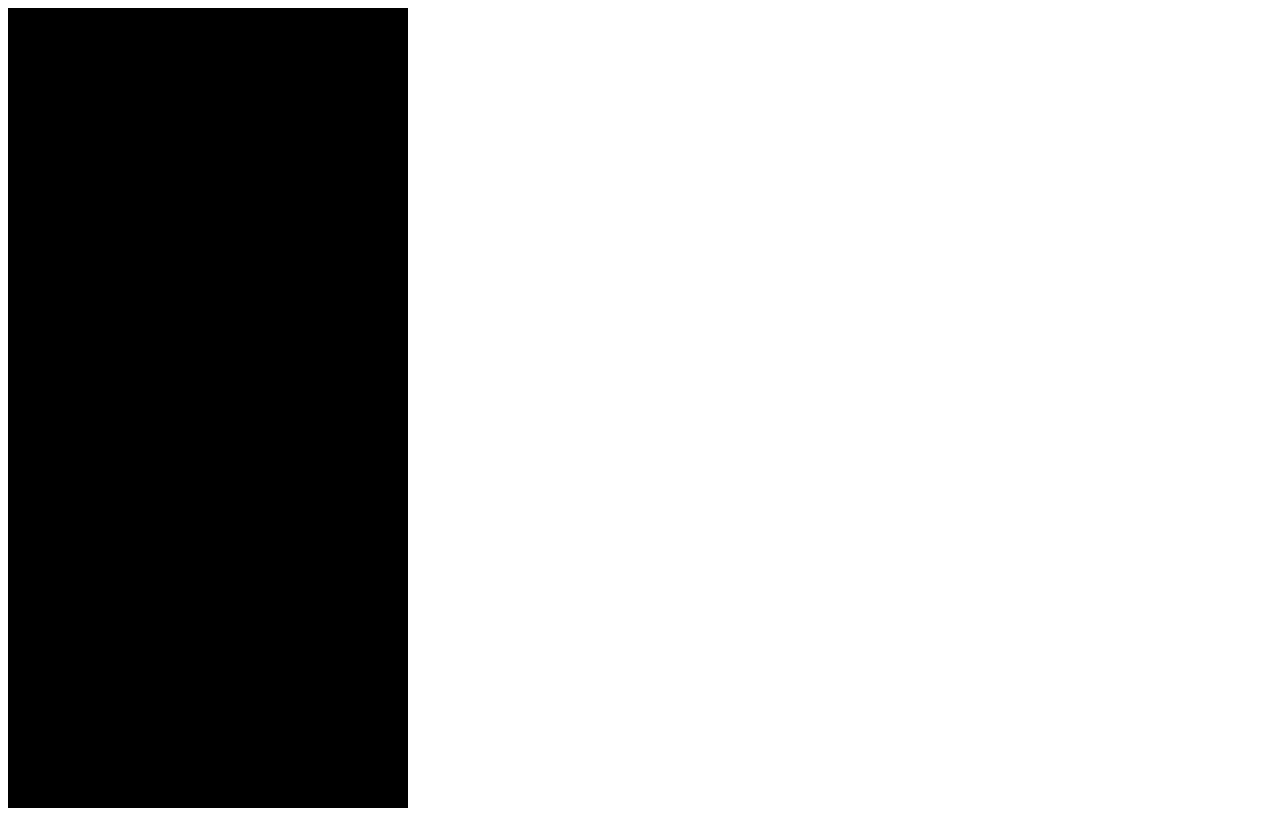
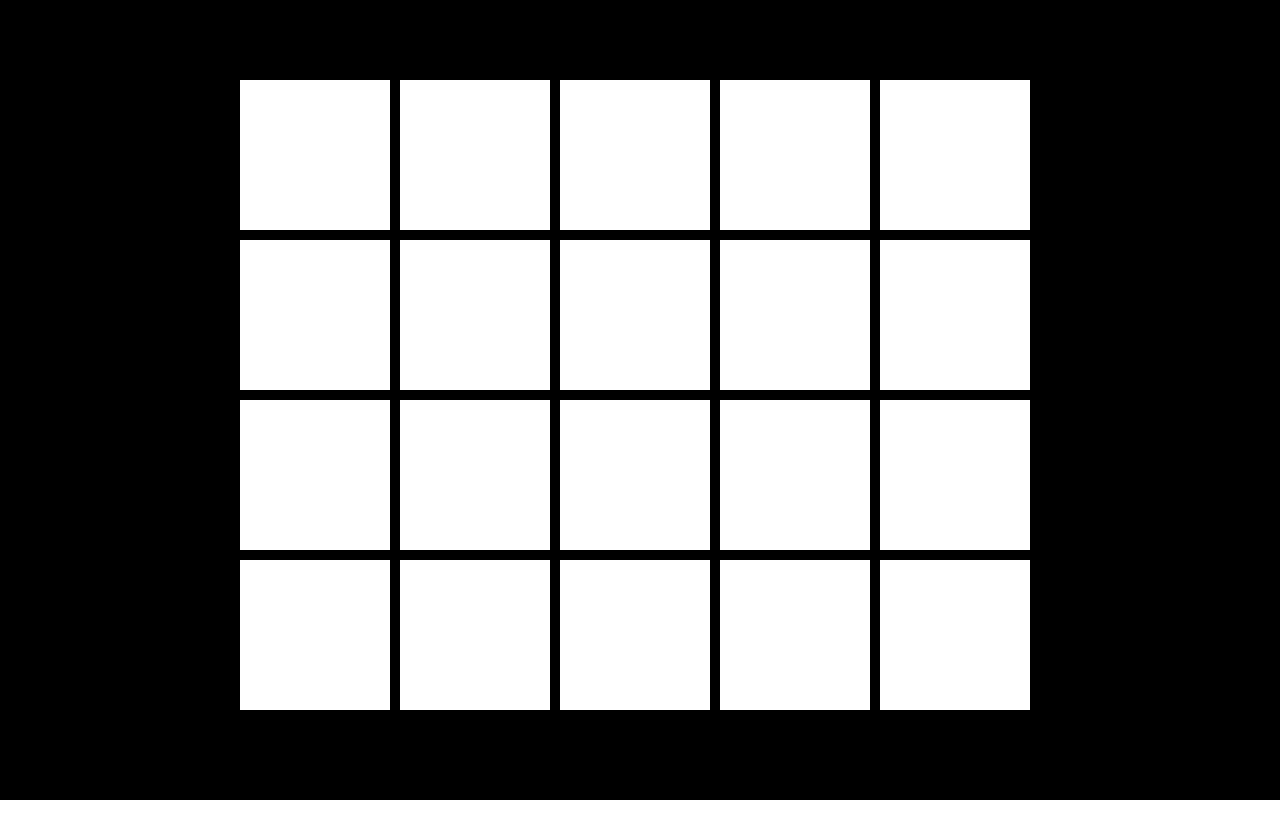
Before and after one commit to natewilcox/memory, a website built with Vite: page index.html in a window 1280 px wide. Built offline with nearby package versions, Linux system fonts and the light colour scheme; animation ran at ten frames a second.

Commit message:
add memory game code

```diff
--- a/index.html
+++ b/index.html
@@ -3,6 +3,7 @@
     <head>
         <title>Memory Game</title>
         <script type="module" src="src/index.ts"></script>
+        <link rel="stylesheet" href="css/style.css">
     </head>
     <body>
     </body>
--- /dev/null
+++ b/public/css/style.css
@@ -0,0 +1,9 @@
+body {
+    padding: 0;
+    margin: 0;
+}
+
+canvas {
+    width: 100%;
+    height: 100%;
+}
--- a/src/index.ts
+++ b/src/index.ts
@@ -1,11 +1,15 @@
 import Phaser from 'phaser';
-import { Board } from './scenes/board';
+import { Game } from './scenes/game';
 
 const config = {
   type: Phaser.AUTO,
   width: 800,
   height: 600,
-  scene: Board,
+  scale: {
+      mode: Phaser.Scale.RESIZE,
+      autoCenter: Phaser.Scale.CENTER_BOTH
+  },
+  scene: Game,
   physics: {
     default: "arcade",
     arcade: {
--- /dev/null
+++ b/src/objects/board.ts
@@ -0,0 +1,81 @@
+export class Board {
+
+    private layout: number[] = [];
+    private state: boolean[] = [];
+    private answered: boolean[] = [];
+
+    constructor(layout: number[]) {
+
+        this.layout = layout;
+        this.state = new Array(this.layout.length).fill(false);
+    }
+
+    get(i: number): number {
+        return this.layout[i];
+    }
+
+    isVisible(i: number) {
+        return this.state[i];
+    }
+
+    setVisible(i: number) {
+        this.state[i] = true;
+    }
+
+    hide(i: number) {
+        this.state[i] = false;
+    }
+
+    isRight(i: number) {
+        return this.answered[i];
+    }
+
+    setRight(i: number, isRight: boolean) {
+        this.answered[i] = isRight;
+    }
+
+    public hideAllWrong() {
+
+        for(let i=0; i<this.state.length; i++) {
+
+            if(!this.isRight(i)) {
+                this.hide(i);
+            }
+        }
+    }
+
+    public static generateLayout(total: number): number[] {
+
+        if(total % 2 != 0) {
+            throw new Error("Board total must be an even number");
+        }
+
+        const layout: number[] = [];
+        const answers = new Set<number>();
+
+        while(answers.size < (total/2)) {
+            answers.add(Board.getRandomNumber(1, 99));
+        }
+
+        for(const [v] of answers.entries()) {
+
+            let set = 2;
+            while(set > 0) {
+
+                const i = Board.getRandomNumber(0, total-1);
+
+                if(layout[i] === undefined) {
+
+                    layout[i] = v;
+                    set--;
+                }
+            }
+        }
+
+        return layout;
+    }
+
+    private static getRandomNumber(min: number, max: number) {
+        return Math.floor(Math.random() * (max - min + 1)) + min;
+    }
+}
--- /dev/null
+++ b/src/objects/game.ts
@@ -0,0 +1,46 @@
+import { Board } from "./board";
+
+export class MemoryGame {
+
+    private _board: Board;
+    private _prevGuess: number;
+
+    constructor(board: Board) {
+        this._board = board;
+        this._prevGuess = -1;
+    }
+
+    get board(): Board {
+        return this._board;
+    }
+
+    guess(i: number, endTurn: () => void) {
+
+        if(this.board.isVisible(i)) {
+            console.log("pick something else");
+            return;
+        }
+
+        this._board.setVisible(i);
+
+        if(this._prevGuess == -1) {
+            this._prevGuess = i;
+        }
+        else {
+
+            const a = this.board.get(i);
+            const b = this.board.get(this._prevGuess);
+
+            this.board.setRight(i, a == b);
+            this.board.setRight(this._prevGuess, a == b);
+
+            this._prevGuess = -1;
+
+            endTurn();
+        }
+    }
+
+    public hideWrong() {
+        this.board.hideAllWrong();
+    }
+}
--- a/src/scenes/board.ts
+++ /dev/null
@@ -1,55 +0,0 @@
-import Phaser from "phaser";
-
-export class Board extends Phaser.Scene {
-    create() {
-        console.log("creating board");
-
-        this.resizeToScreen(400, 800);
-    }
-
-    resizeToScreen(
-        maxWidth: number,
-        maxHeight: number,
-    ) {
-        const resize = () => {
-            this.setScreenSize(
-                Math.min(maxWidth, document.documentElement.clientWidth),
-                Math.min(maxHeight, document.documentElement.clientHeight),
-            );
-        };
-
-            window.addEventListener("resize", resize);
-
-        //if the screen size is different than the scale size, resize
-        if (
-            window.innerWidth != this.scale.width ||
-            window.innerWidth != this.scale.height
-        ) {
-            resize();
-        }
-    }
-
-    setScreenSize(
-        width: number,
-        height: number,
-        cssWidth?: number,
-        cssHeight?: number,
-    ) {
-        // Set screen resolution
-        this.game.canvas.width = width;
-        this.game.canvas.height = height;
-
-        // If cssWidth and cssHeight are not provided, use width and height
-        cssWidth = cssWidth || width;
-        cssHeight = cssHeight || height;
-
-        // Set CSS size
-        this.game.canvas.style.width = cssWidth + "px";
-        this.game.canvas.style.height = cssHeight + "px";
-
-        console.info(`resizing to ${width}x${height}`);
-        this.game.renderer.resize(width, height);
-        this.scale.resize(width, height);
-        this.scale.refresh();
-    }
-}
--- /dev/null
+++ b/src/scenes/game.ts
@@ -0,0 +1,110 @@
+import Phaser from "phaser";
+import { Board } from "../objects/board";
+import { MemoryGame } from "../objects/game";
+
+export class Game extends Phaser.Scene {
+
+    private GAME_SIZE = 20;
+    private GAME_WIDTH = 5;
+    private GAME_HEIGHT = 4;
+
+    private memoryGame!: MemoryGame;
+    private squares: Phaser.GameObjects.Graphics[] = [];
+    private labels: Phaser.GameObjects.Text[] = [];
+
+    private block: boolean = false;
+
+    create() {
+
+        const layout = Board.generateLayout(this.GAME_SIZE);
+        const board = new Board(layout);
+
+        this.memoryGame = new MemoryGame(board)
+        this.drawBoard();
+    }
+
+    drawBoard() {
+
+        this.clearBoard();
+
+        const gameW = this.game.canvas.width;
+        const gameH = this.game.canvas.height;
+
+        const gameX = (gameW/2) - ((160*5)/2);
+        const gameY = (gameH/2) - ((160*4)/2);
+
+        const squareSize = 150;
+        let i = 0;
+
+        for(let r=0; r<this.GAME_HEIGHT; r++) {
+            for(let c=0; c<this.GAME_WIDTH; c++) {
+
+                const x = (160*c) + gameX;
+                const y = (160*r) + gameY;
+                const square_index = i;
+                const square = this.createSquare(x, y, 150, () => this.squareClickedHandler(square_index));
+                this.squares.push(square);
+
+                if(this.memoryGame.board.isVisible(square_index)) {
+                    this.labels.push(this.createLabel(x, y, this.memoryGame.board.get(square_index)));
+                }
+
+                i++;
+            }
+        }
+    }
+
+    clearBoard() {
+        this.labels.forEach(label => label.destroy());
+        this.squares.forEach(square => square.clear());
+    }
+
+    private createLabel(x: number, y: number, val: number) {
+
+        const text = this.add.text(x + 80, y + 80, val+ "", {
+            color: 'black',
+            fontSize: '120px'
+        }).setOrigin(0.5, 0.5);
+
+        return text;
+    }
+
+    private createSquare(x: number, y: number, size: number, cb: () => void) {
+
+        const square = this.add.graphics();
+
+        square.fillStyle(0xffffff, 1);
+        square.fillRect(x, y, size, size);
+
+        const hitArea = new Phaser.Geom.Rectangle(x, y, size, size);
+        square.setInteractive(hitArea, Phaser.Geom.Rectangle.Contains);
+        square.on('pointerdown', cb);
+
+        return square;
+    }
+
+    private squareClickedHandler(i: number) {
+
+        if(this.block) {
+            return;
+        }
+
+        this.memoryGame.guess(i,
+            () => {
+                this.block = true;
+                this.time.addEvent({
+                    delay: 1000,
+                    callback: () => {
+
+                        this.memoryGame.hideWrong();
+                        this.drawBoard();
+                        this.block = false;
+                    },
+                    callbackScope: this
+                })
+            }
+        );
+
+        this.drawBoard();
+    }
+}
--- /dev/null
+++ b/vite.config.ts
@@ -0,0 +1,9 @@
+import { defineConfig } from 'vite'
+import { test } from 'vitest'
+
+export default defineConfig({
+  test: {
+    globals: true,
+    environment: 'jsdom', // or 'node' if you don't need DOM
+  },
+})
```
Also changed, not shown: package.json (+5 -2 lines), src/objects/board.test.ts (added, +22 -0 lines), 1 other file.
